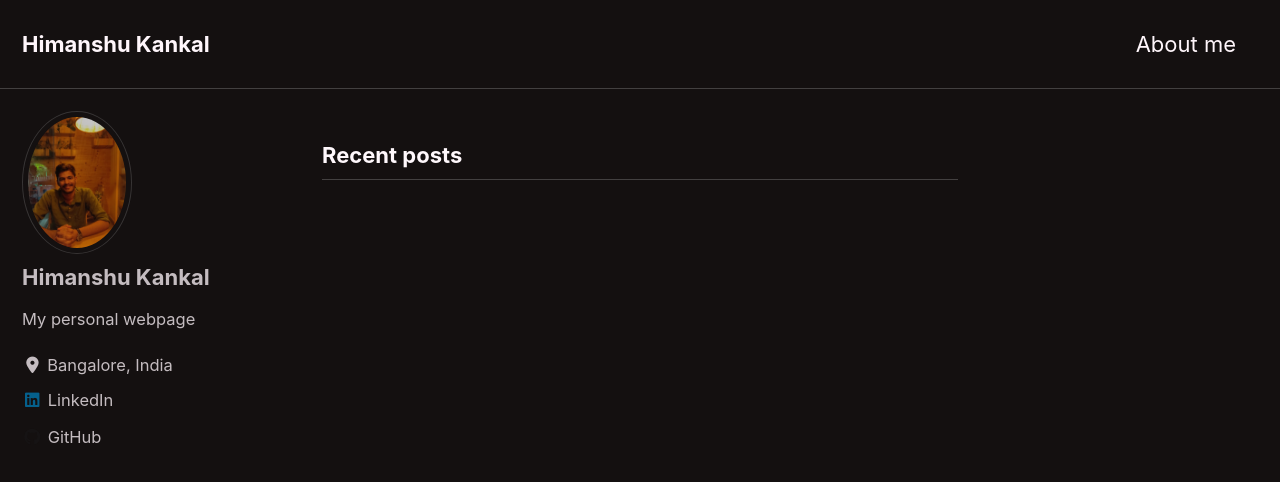
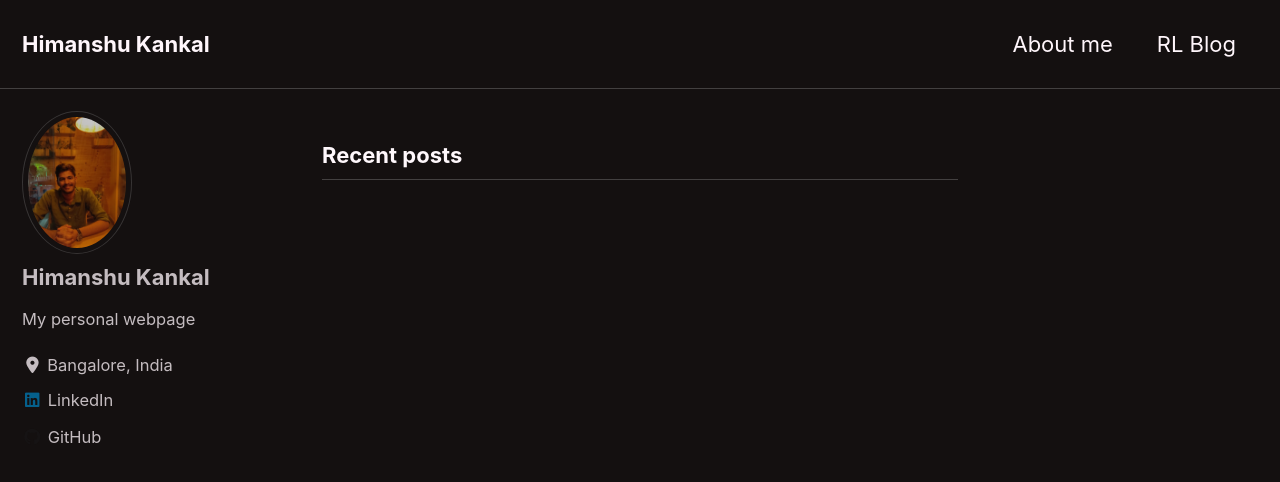
Before and after one commit to HimanUK/himanuk.github.io, a Jekyll site: the page built from index.html, in a window 1280 px wide and 900 px high. Shown: the top 482 px of the window. Built offline with Jekyll 4.4.1, drawn with Linux system fonts in a browser that asks for light colours; cached includes are drawn as plain includes; nearby versions of some CDN libraries; the list of posts is cut into pages by our own code.

Commit message:
Update navigation.yml

```diff
--- a/_data/navigation.yml
+++ b/_data/navigation.yml
@@ -2,6 +2,8 @@
 main:
   - title: "About me"
     url: /about/
+  - title: "RL Blog"
+    url: /rlblog/
   # - title: "About"
   #   url: https://mmistakes.github.io/minimal-mistakes/about/
   # - title: "Sample Posts"
```
